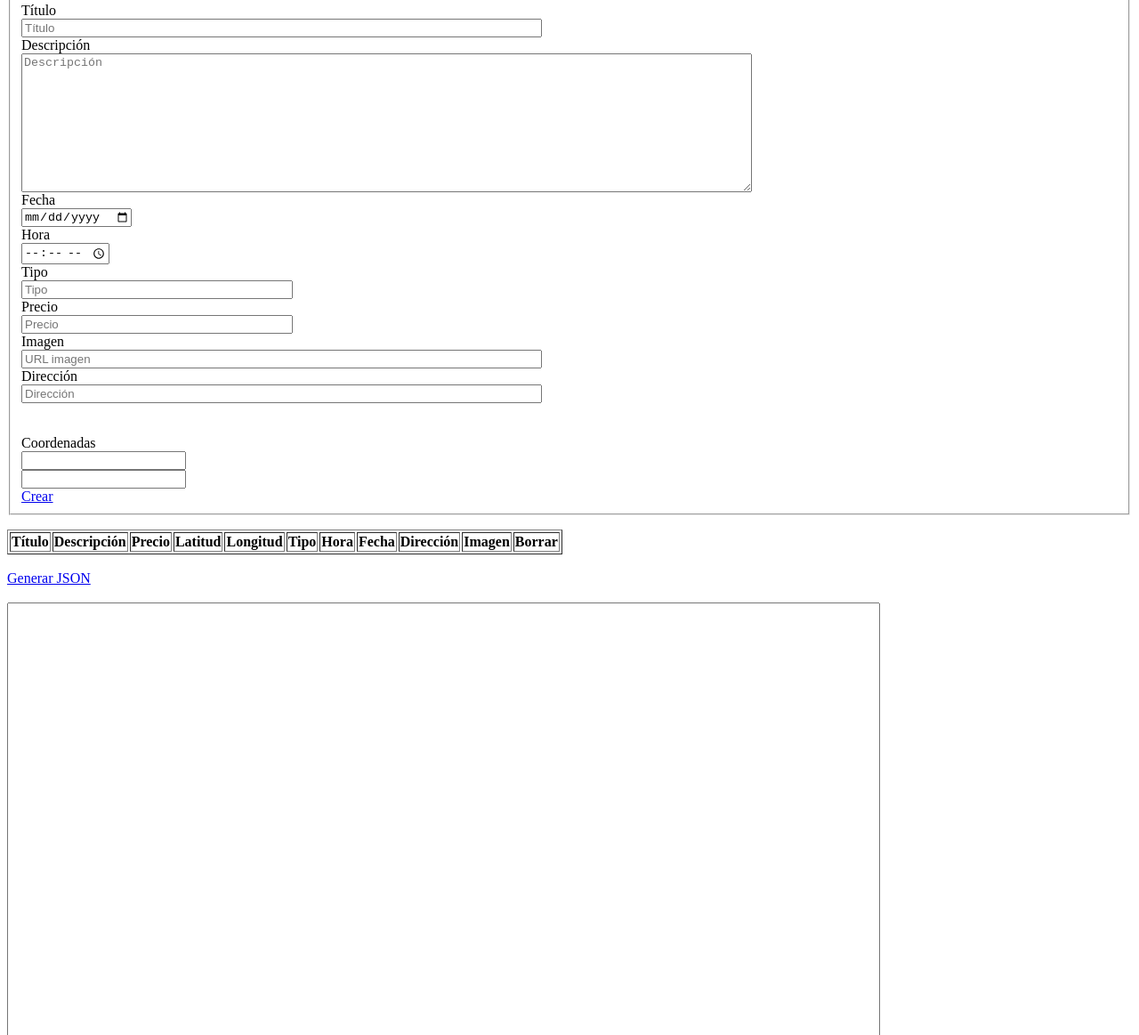
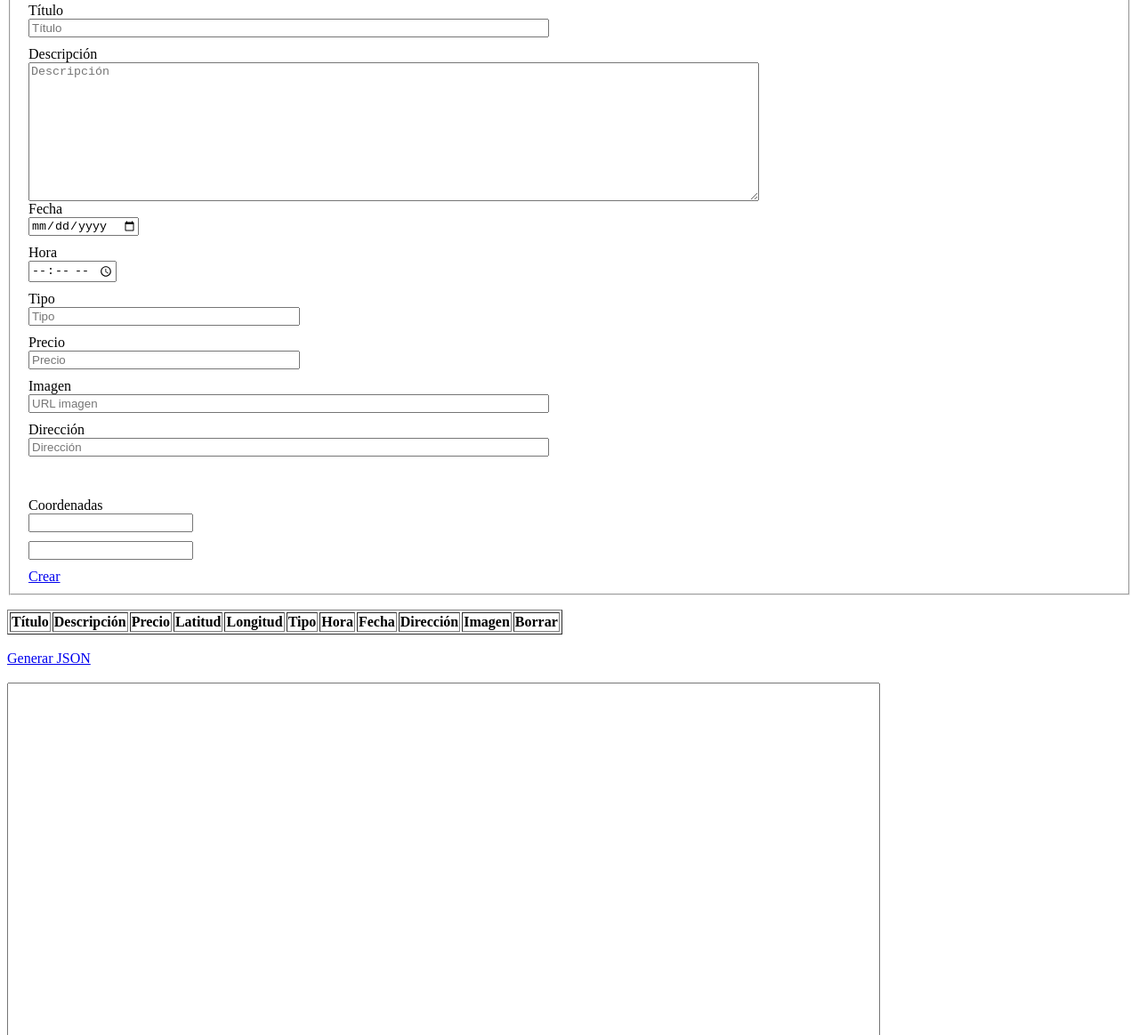
Before and after one commit to iblancasa/EventosGranada, a plain HTML site: page index.html in a window 1280 px wide. Shown: the part 29-1192 px from the top of the page at 89% size. Drawn offline with nearby package versions, Linux system fonts and the light colour scheme; no server answers.

Commit message:
Añado hoja de estilos
Hoja de estilos con algunos básicos

```diff
--- /dev/null
+++ b/css/style.css
@@ -0,0 +1,21 @@
+
+/* Hoja de estilos de EventosGranada*/
+
+
+fieldset{
+    padding-left: 20px;
+}
+input{
+    margin-bottom: 10px;
+}
+
+
+thead{
+    font-weight: bold;
+}
+
+
+#jsonSalida {
+    height: 600px;
+    max-height: 1000px;
+}
--- a/index.html
+++ b/index.html
@@ -3,11 +3,10 @@
   <head>
       <meta charset="utf-8"/>
       <title> Crear convocatorias </title>
-      <style>
-        thead{
-           font-weight: bold;
-        }
-      </style>
+
+      <!-- Custom CSS -->
+    <link href="css/style.css" rel="stylesheet">
+
   </head>
   <body>
 
```
